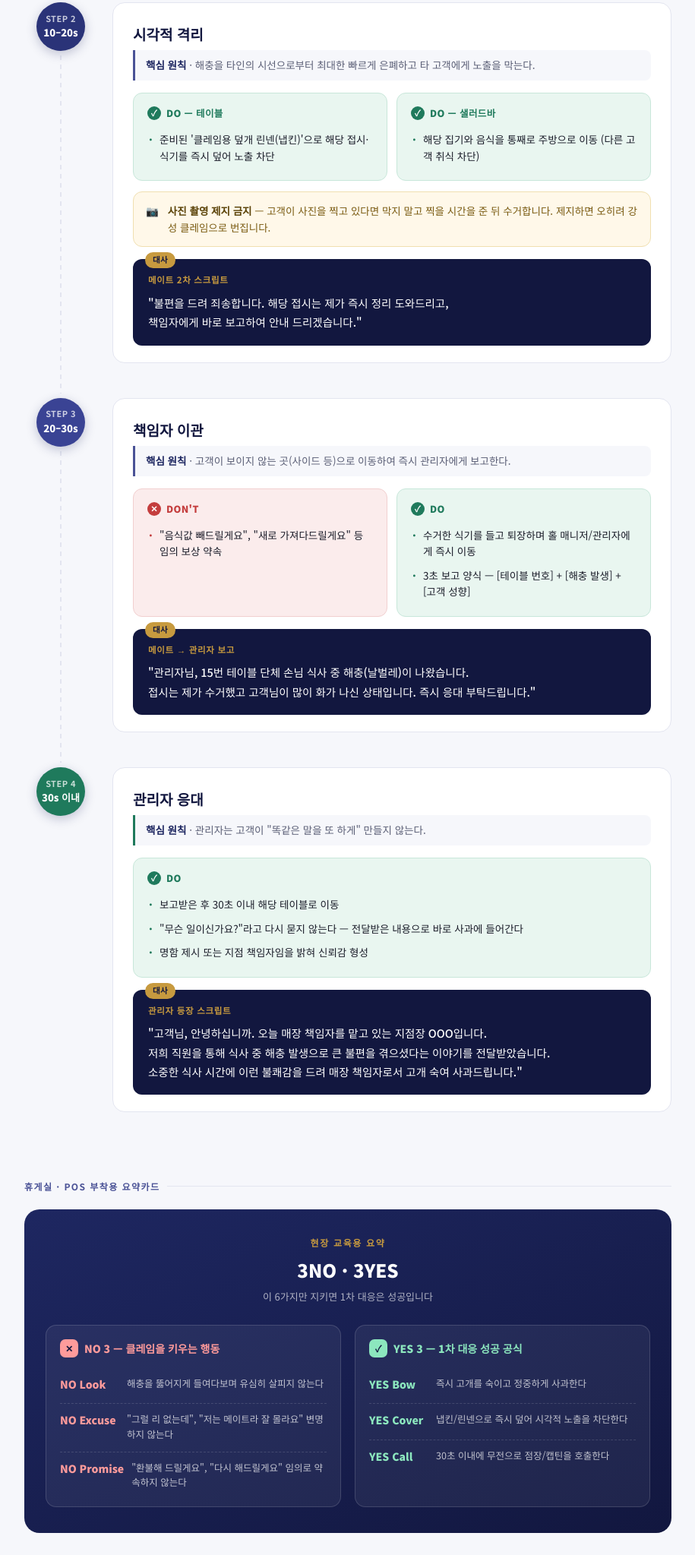
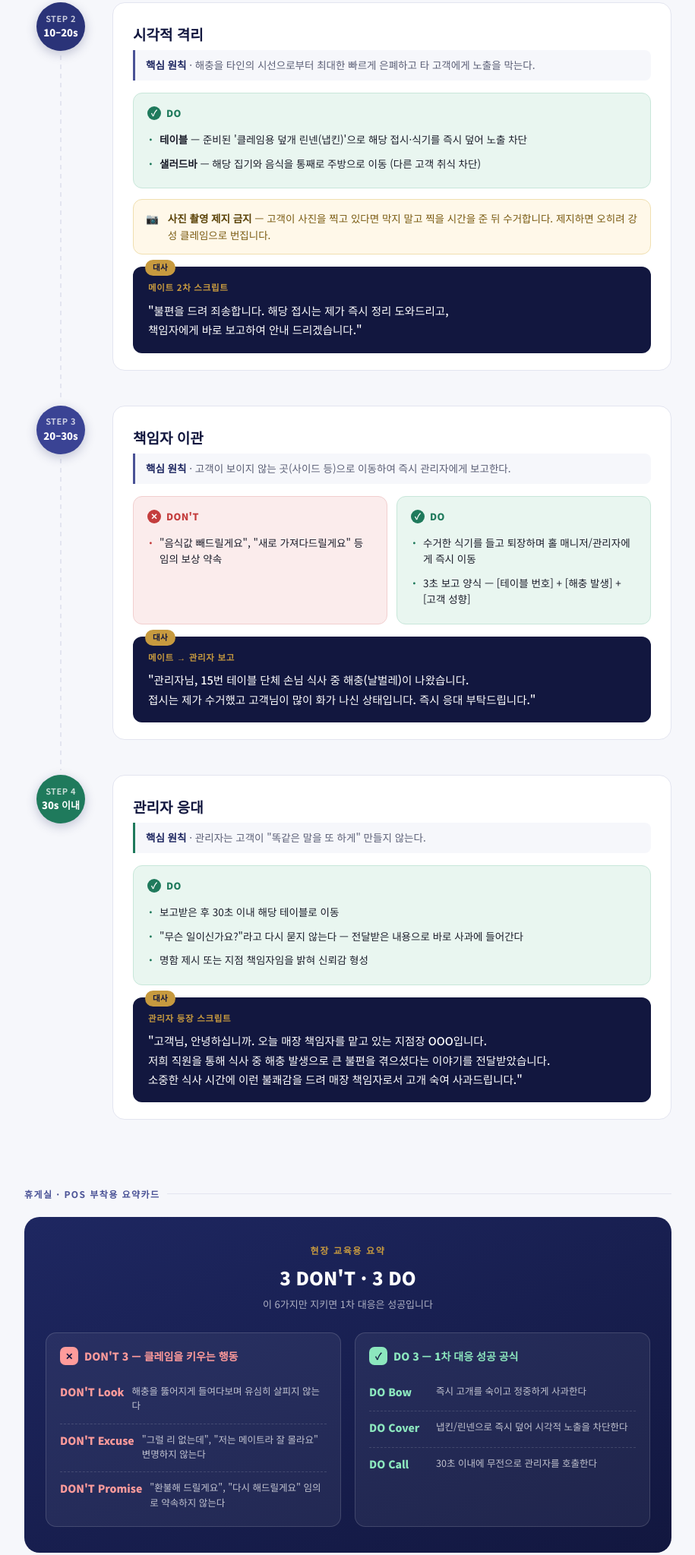
Before and after one commit to ywldo0506/SOP_BK, a plain HTML site: page index.html in a window 1280 px wide. Shown: the part 1001-3048 px from the top of the page at 76% size, without its empty margins (182-1097 px from the left). Drawn offline with Linux system fonts and the light colour scheme.

Commit message:
index.html

```diff
--- a/index.html
+++ b/index.html
@@ -293,8 +293,15 @@
   }
 
   @media print{
-    body{background:#fff;}
+    body{background:#fff; padding-bottom:0;}
+    .footer-note{margin-top:24px; padding-bottom:24px;}
     .hero::after, .hero::before{display:none;}
+    .stage{ break-inside: avoid; page-break-inside: avoid; }
+    .stage-card{ break-inside: avoid; page-break-inside: avoid; }
+    .poster{ break-inside: avoid; page-break-inside: avoid; }
+    .rule-grid{ break-inside: avoid; page-break-inside: avoid; }
+    .script{ break-inside: avoid; page-break-inside: avoid; }
+    .section-label{ break-after: avoid; page-break-after: avoid; }
   }
 </style>
 </head>
@@ -368,17 +375,12 @@
             <div class="stage-title">시각적 격리</div>
             <div class="stage-principle"><b>핵심 원칙</b> · 해충을 타인의 시선으로부터 최대한 빠르게 은폐하고 타 고객에게 노출을 막는다.</div>
           </div>
-          <div class="rule-grid">
+          <div class="rule-grid" style="grid-template-columns:1fr;">
             <div class="rule-box yes">
-              <div class="rb-head"><span class="rb-icon">✓</span>DO — 테이블</div>
+              <div class="rb-head"><span class="rb-icon">✓</span>DO</div>
               <ul>
-                <li>준비된 '클레임용 덮개 린넨(냅킨)'으로 해당 접시·식기를 즉시 덮어 노출 차단</li>
-              </ul>
-            </div>
-            <div class="rule-box yes">
-              <div class="rb-head"><span class="rb-icon">✓</span>DO — 샐러드바</div>
-              <ul>
-                <li>해당 집기와 음식을 통째로 주방으로 이동 (다른 고객 취식 차단)</li>
+                <li><b>테이블</b> — 준비된 '클레임용 덮개 린넨(냅킨)'으로 해당 접시·식기를 즉시 덮어 노출 차단</li>
+                <li><b>샐러드바</b> — 해당 집기와 음식을 통째로 주방으로 이동 (다른 고객 취식 차단)</li>
               </ul>
             </div>
           </div>
@@ -460,21 +462,21 @@
     <div class="poster">
       <div class="poster-head">
         <div class="pt">현장 교육용 요약</div>
-        <h2>3NO · 3YES</h2>
+        <h2>3 DON'T · 3 DO</h2>
         <p class="ps">이 6가지만 지키면 1차 대응은 성공입니다</p>
       </div>
       <div class="poster-grid">
         <div class="poster-col no">
-          <div class="pc-title"><span class="pc-badge">✕</span>NO 3 — 클레임을 키우는 행동</div>
-          <div class="pc-item"><span class="kw">NO Look</span><span class="desc">해충을 뚫어지게 들여다보며 유심히 살피지 않는다</span></div>
-          <div class="pc-item"><span class="kw">NO Excuse</span><span class="desc">"그럴 리 없는데", "저는 메이트라 잘 몰라요" 변명하지 않는다</span></div>
-          <div class="pc-item"><span class="kw">NO Promise</span><span class="desc">"환불해 드릴게요", "다시 해드릴게요" 임의로 약속하지 않는다</span></div>
+          <div class="pc-title"><span class="pc-badge">✕</span>DON'T 3 — 클레임을 키우는 행동</div>
+          <div class="pc-item"><span class="kw">DON'T Look</span><span class="desc">해충을 뚫어지게 들여다보며 유심히 살피지 않는다</span></div>
+          <div class="pc-item"><span class="kw">DON'T Excuse</span><span class="desc">"그럴 리 없는데", "저는 메이트라 잘 몰라요" 변명하지 않는다</span></div>
+          <div class="pc-item"><span class="kw">DON'T Promise</span><span class="desc">"환불해 드릴게요", "다시 해드릴게요" 임의로 약속하지 않는다</span></div>
         </div>
         <div class="poster-col yes">
-          <div class="pc-title"><span class="pc-badge">✓</span>YES 3 — 1차 대응 성공 공식</div>
-          <div class="pc-item"><span class="kw">YES Bow</span><span class="desc">즉시 고개를 숙이고 정중하게 사과한다</span></div>
-          <div class="pc-item"><span class="kw">YES Cover</span><span class="desc">냅킨/린넨으로 즉시 덮어 시각적 노출을 차단한다</span></div>
-          <div class="pc-item"><span class="kw">YES Call</span><span class="desc">30초 이내에 무전으로 점장/캡틴을 호출한다</span></div>
+          <div class="pc-title"><span class="pc-badge">✓</span>DO 3 — 1차 대응 성공 공식</div>
+          <div class="pc-item"><span class="kw">DO Bow</span><span class="desc">즉시 고개를 숙이고 정중하게 사과한다</span></div>
+          <div class="pc-item"><span class="kw">DO Cover</span><span class="desc">냅킨/린넨으로 즉시 덮어 시각적 노출을 차단한다</span></div>
+          <div class="pc-item"><span class="kw">DO Call</span><span class="desc">30초 이내에 무전으로 관리자를 호출한다</span></div>
         </div>
       </div>
     </div>
```
